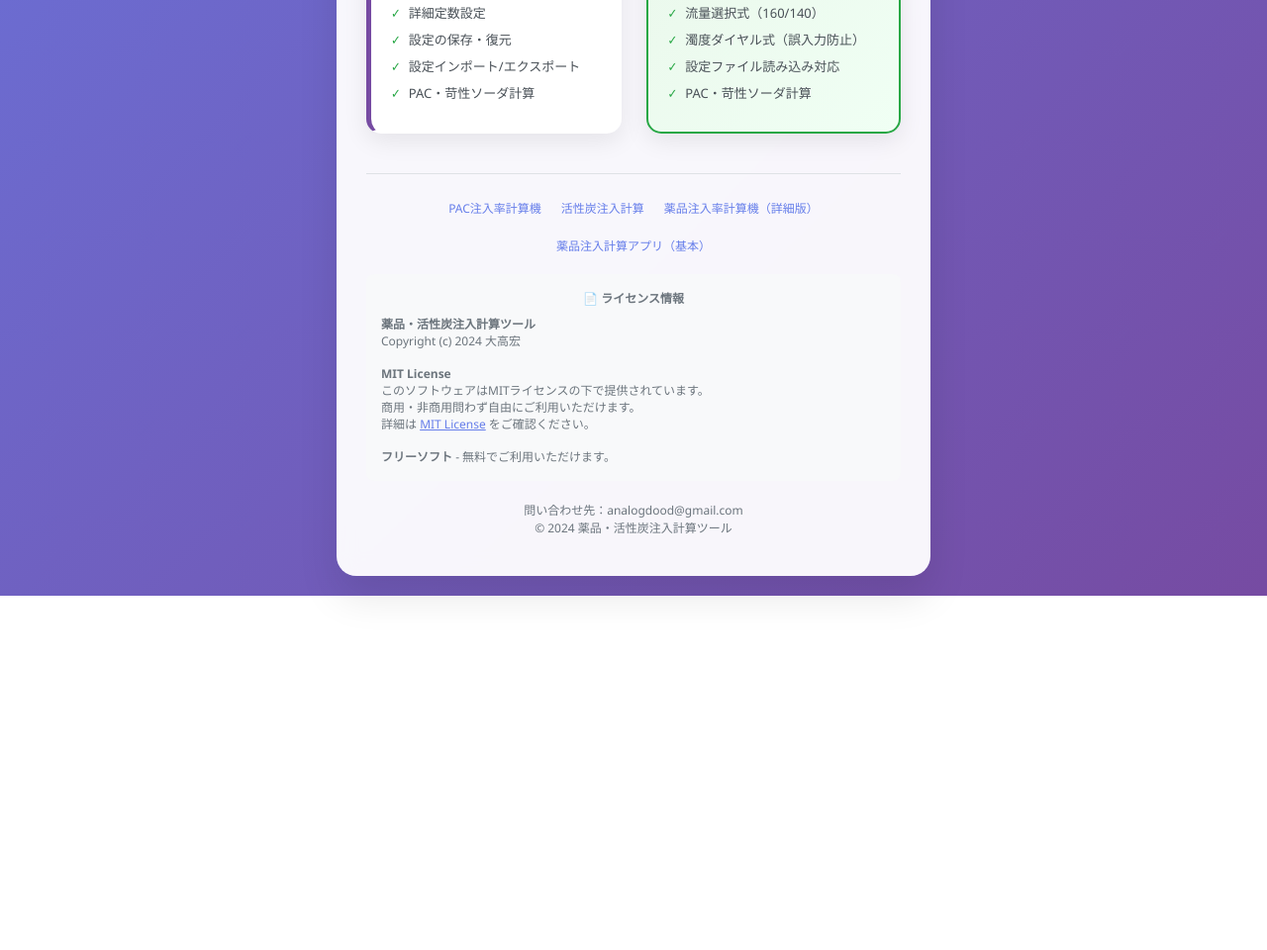
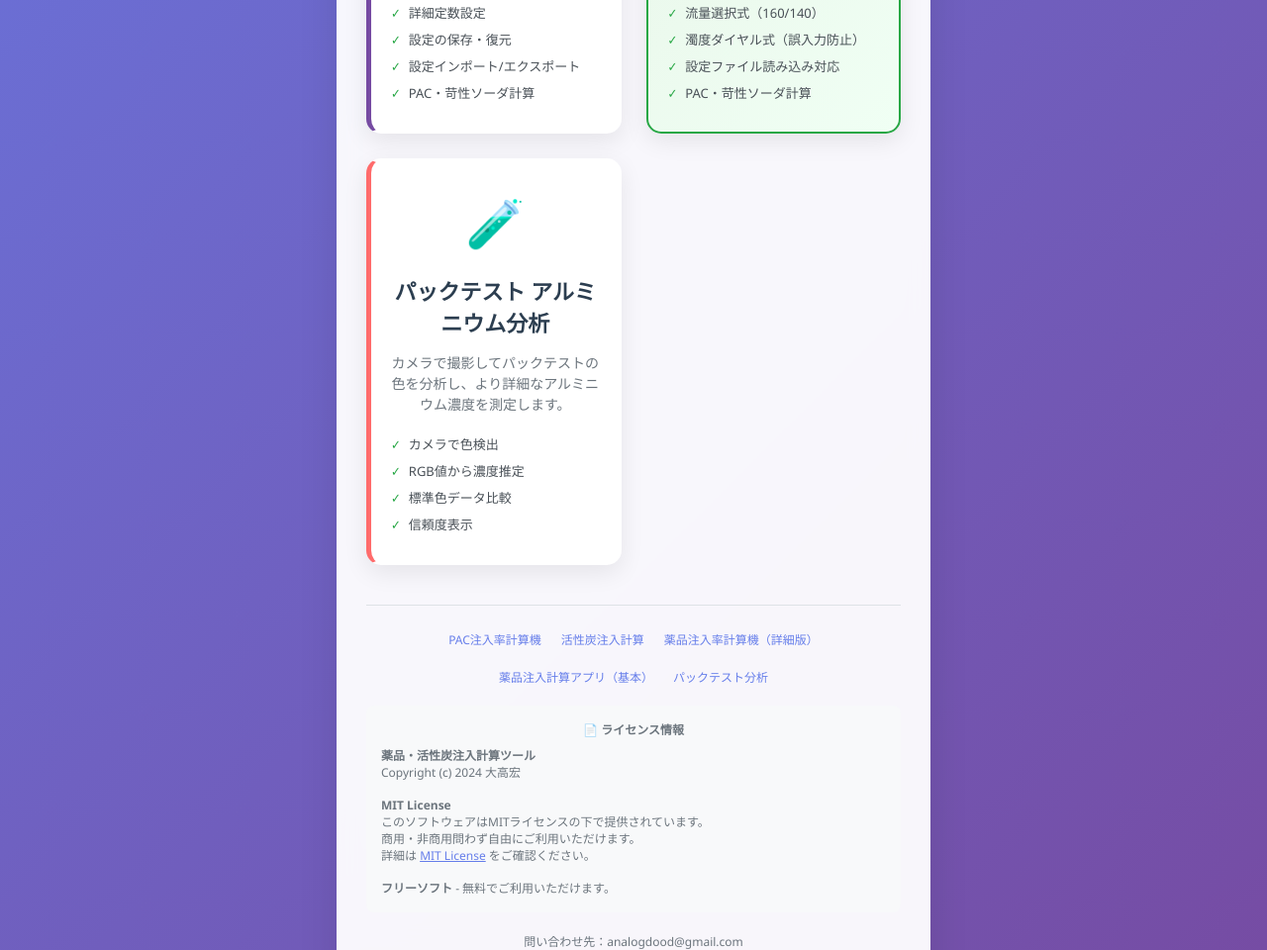
Before and after one commit to analogdood/yakuhinand-apri, a plain HTML site: page index.html in a window 1280 px wide. Shown: the part 1054-2014 px from the top of the page at 99% size. Before the commit the page ends 1656 px from the top, so only its background shows below. Drawn offline with Linux system fonts and the light colour scheme.

Commit message:
index.htmlにパックテストを追加

```diff
--- a/index.html
+++ b/index.html
@@ -118,6 +118,15 @@
     .rate-calc-card:hover {
         border-color: #764ba2;
         background: linear-gradient(135deg, #f8f6ff 0%, #f0ecff 100%);
+    }
+
+    .packtest-card {
+        border-left: 5px solid #ff6b6b;
+    }
+
+    .packtest-card:hover {
+        border-color: #ff6b6b;
+        background: linear-gradient(135deg, #fff5f5 0%, #ffe8e8 100%);
     }
 
     .tool-title {
@@ -286,6 +295,19 @@
                     <div class="feature">PAC・苛性ソーダ計算</div>
                 </div>
             </a>
+
+            <!-- パックテスト アルミニウム分析 -->
+            <a href="packtest-analyzer.html" class="tool-card packtest-card">
+                <span class="tool-icon">🧪</span>
+                <h3 class="tool-title">パックテスト アルミニウム分析</h3>
+                <p class="tool-description">カメラで撮影してパックテストの色を分析し、より詳細なアルミニウム濃度を測定します。</p>
+                <div class="tool-features">
+                    <div class="feature">カメラで色検出</div>
+                    <div class="feature">RGB値から濃度推定</div>
+                    <div class="feature">標準色データ比較</div>
+                    <div class="feature">信頼度表示</div>
+                </div>
+            </a>
         </div>
 
         <div class="footer">
@@ -294,6 +316,7 @@
                 <a href="活性炭注入計算機.html" class="footer-link">活性炭注入計算</a>
                 <a href="薬品注入率計算機.html" class="footer-link">薬品注入率計算機（詳細版）</a>
                 <a href="薬品注入計算アプリ（基本）.html" class="footer-link">薬品注入計算アプリ（基本）</a>
+                <a href="packtest-analyzer.html" class="footer-link">パックテスト分析</a>
             </div>
 
             <!-- ライセンス情報 -->
```
